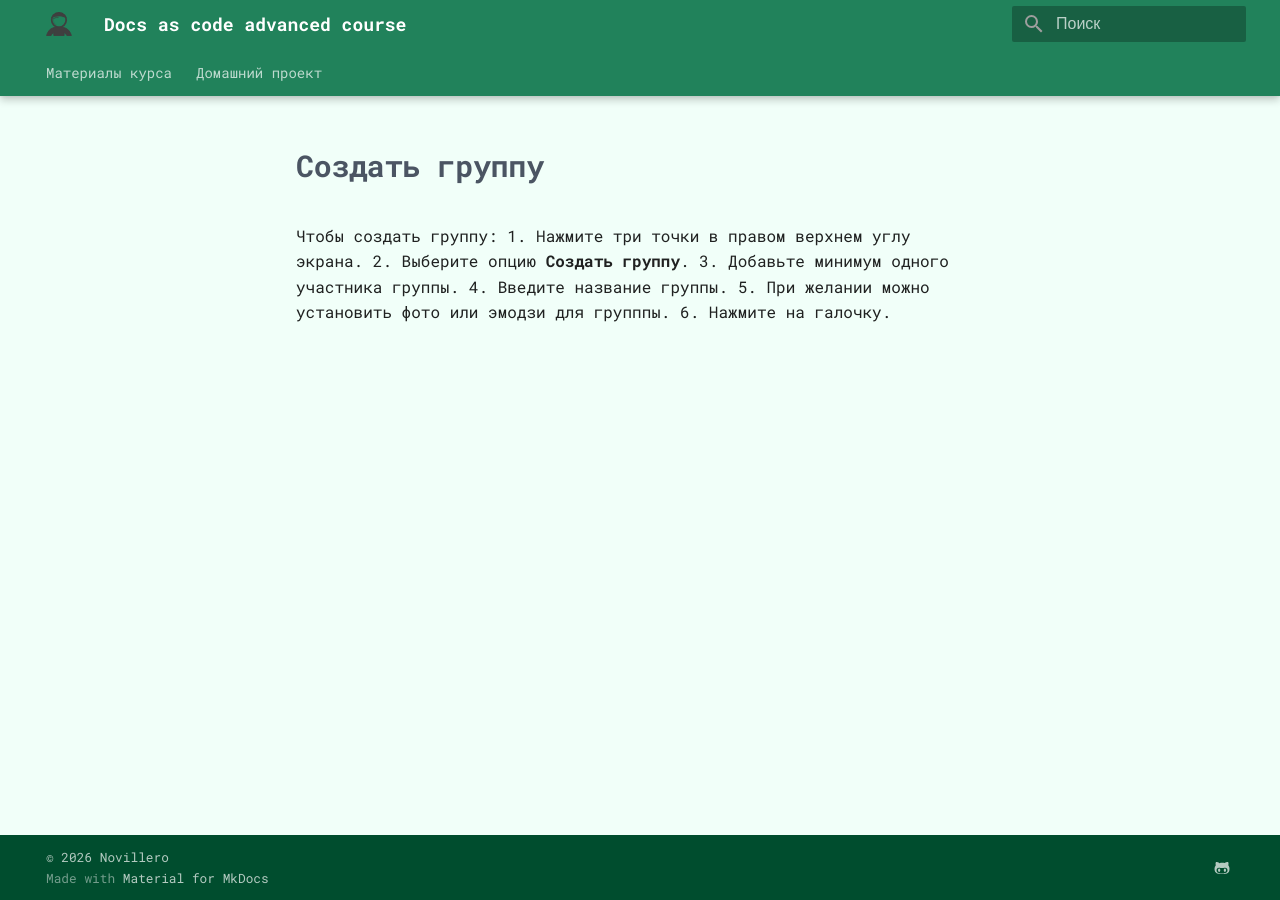
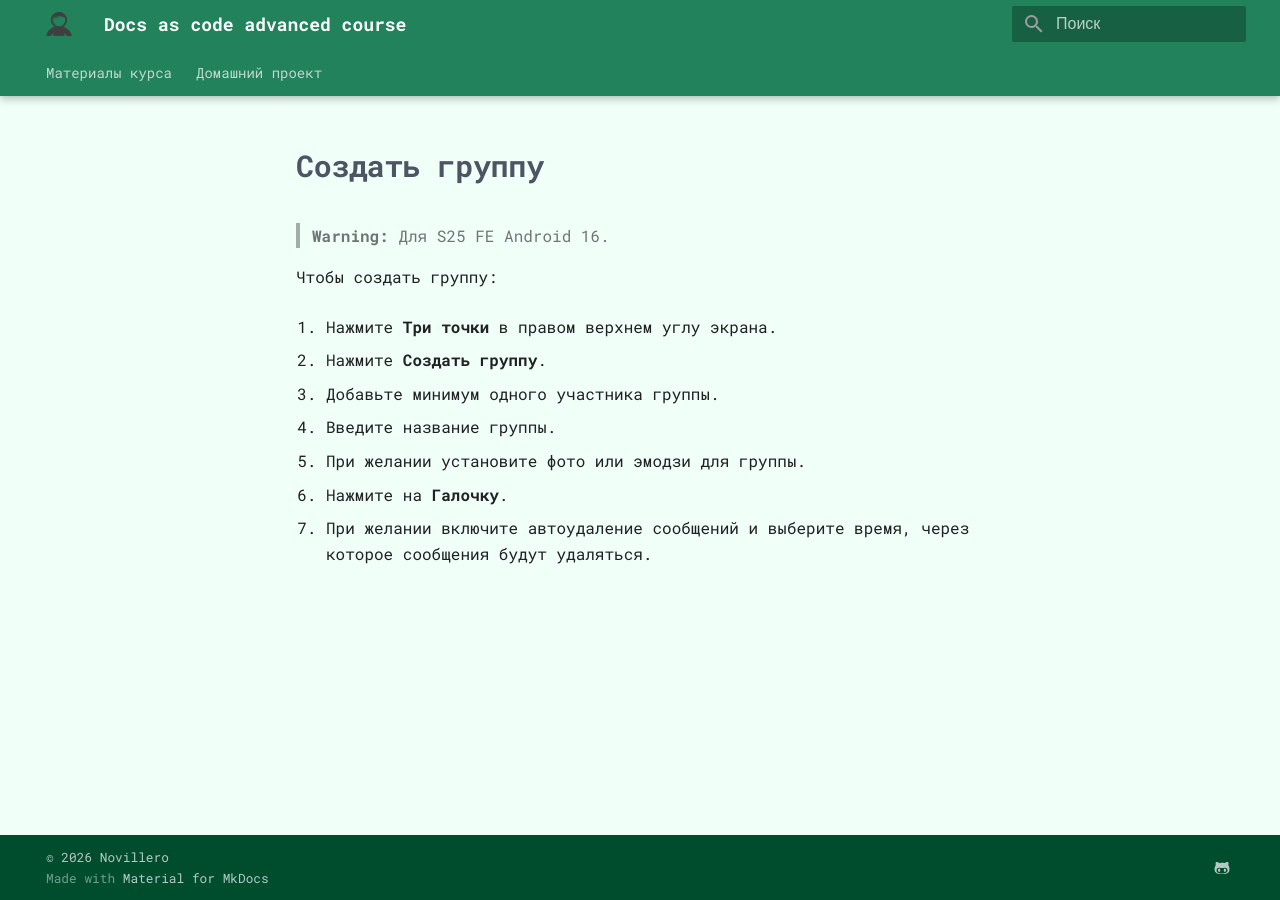
Before and after one commit to novillero/dac-adv-3, an MkDocs documentation site: the page built from docs/instructions/kirillova-instruction.md, in a window 1280 px wide. Built offline with MkDocs 1.6.1 and Material for MkDocs 9.7.7, drawn with Linux system fonts in a browser that asks for light colours; some web fonts are replaced.

Commit message:
Исправлены замечания

```diff
--- a/docs/instructions/kirillova-instruction.md
+++ b/docs/instructions/kirillova-instruction.md
@@ -1,9 +1,19 @@
 # Создать группу
 
+> **Warning:** Для S25 FE Android 16.
+
 Чтобы создать группу:
-1. Нажмите три точки в правом верхнем углу экрана.
-2. Выберите опцию **Создать группу**.
+
+1. Нажмите **Три точки** в правом верхнем углу экрана.
+
+2. Нажмите  **Создать группу**.
+
 3. Добавьте минимум одного участника группы.
+
 4. Введите название группы.
-5. При желании можно установить фото или эмодзи для групппы.
-6. Нажмите на галочку.
+
+5. При желании установите фото или эмодзи для группы.
+
+6. Нажмите на **Галочку**.
+
+7. При желании включите автоудаление сообщений и выберите время, через которое сообщения будут удаляться.
```
